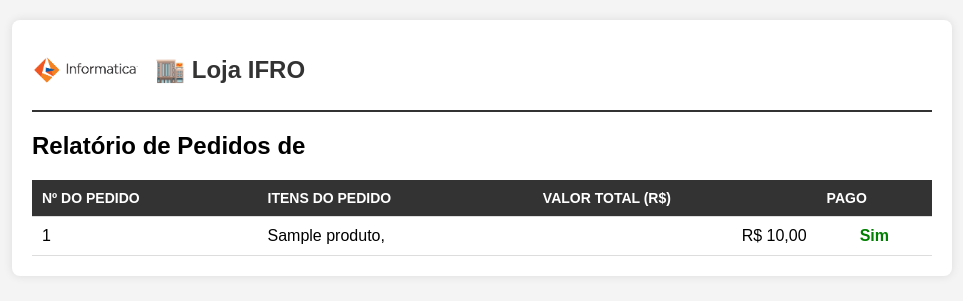
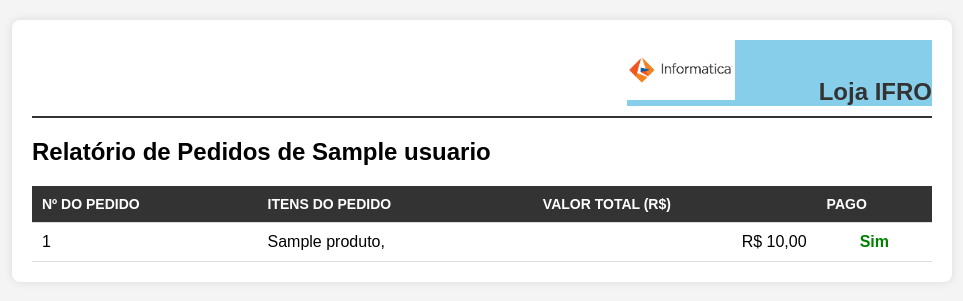
Before and after one commit to marcos-faino/ecommerce2026, a Django app: template pedido/templates/pedido/meuspedidospdf.html in a window 1280 px wide. Shown: the top 301 px of the page, without its empty margins (158-1121 px from the left). Run offline with Django 5.2, Linux system fonts and the light colour scheme; tables that the repository leaves empty hold one stand-in row (values such as "Sample post"); the template is opened without the code that fills it: values that come from a table or form of the project are taken from there, most other values are stand-ins (such as "Sample title", 1, 10 or a date in 2020).

Commit message:
arrumando relatório pdf

```diff
--- a/pedido/templates/pedido/meuspedidospdf.html
+++ b/pedido/templates/pedido/meuspedidospdf.html
@@ -23,6 +23,7 @@
         header {
             display: flex;
             align-items: center;
+            justify-content: space-between;
             border-bottom: 2px solid #333;
             padding-bottom: 10px;
             margin-bottom: 20px;
@@ -30,13 +31,16 @@
 
         header img {
             height: 60px;
-            margin-right: 15px;
+            margin-right: 50px;
         }
 
         header h1 {
             font-size: 24px;
             margin: 0;
+            margin-left: auto;
             color: #333;
+            vertical-align: middle;
+            background-color: #87CEEB;
         }
 
         table {
@@ -87,11 +91,11 @@
 <div class="container">
     <header>
         <!-- Substitua pelo caminho da sua imagem -->
-        <img src="{% static 'imagens/logo.png' %}" alt="Logo Loja IFRO">
-        <h1>🏬 Loja IFRO</h1>
+        <h1><img src="../catalogo/static/imagens/logo.png" alt="Logo Loja IFRO">
+        &nbsp;&nbsp;&nbsp;&nbsp;Loja IFRO</h1>
     </header>
 
-    <h2>Relatório de Pedidos de {{ request.user.first_name }}</h2>
+    <h2>Relatório de Pedidos de {{ usuario.get_full_name }}</h2>
 
     <table>
         <thead>
--- a/pedido/views.py
+++ b/pedido/views.py
@@ -55,6 +55,6 @@ class ListaPedidosPDF(View, GeraPDFMixin):
 
     def get(self, request, *args, **kwargs):
         pedidos = Pedido.objects.filter(cliente=self.request.user)
-        context = {"pedidos": pedidos}
+        context = {'pedidos': pedidos, 'usuario': self.request.user}
         return self.gerarPDF('pedido/meuspedidospdf.html',
                              context)
```
